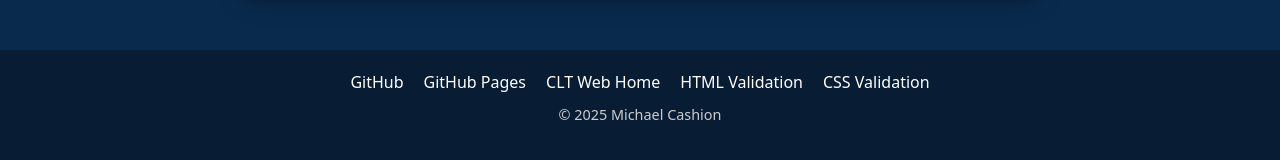
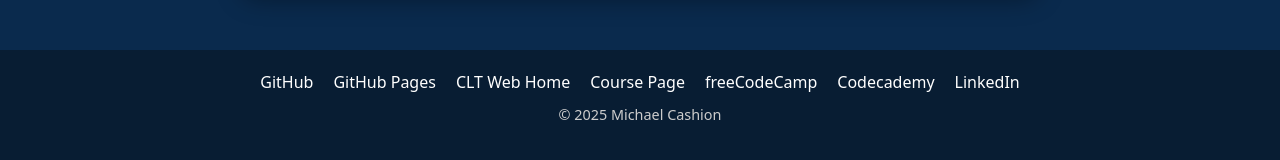
Before and after one commit to mcashio5/itis3135-react, a React (Vite) app: page / in a window 1280 px wide. Shown: the part 197-357 px from the top of the page. Built offline with nearby package versions, Linux system fonts and the light colour scheme.

Commit message:
Update Footer.jsx

```diff
--- a/src/Footer.jsx
+++ b/src/Footer.jsx
@@ -1,14 +1,49 @@
-export default function Footer() {
+// src/Footer.jsx
+function Footer() {
   return (
-    <footer>
-      <nav>
-        <a href="https://github.com/mcashio5" target="_blank">GitHub</a>
-        <a href="https://mcashio5.github.io/" target="_blank">GitHub Pages</a>
-        <a href="https://webpages.charlotte.edu/mcashio5/" target="_blank">CLT Web Home</a>
-        <a href="https://validator.w3.org/nu/?doc=referer" target="_blank">HTML Validation</a>
-        <a href="https://jigsaw.w3.org/css-validator/validator?uri=referer" target="_blank">CSS Validation</a>
+    <footer className="site-footer">
+      <nav className="footer-nav">
+        <a href="https://github.com/mcashio5" target="_blank" rel="noreferrer">
+          GitHub
+        </a>
+        <a href="https://mcashio5.github.io/" target="_blank" rel="noreferrer">
+          GitHub Pages
+        </a>
+        <a
+          href="https://webpages.charlotte.edu/mcashio5/"
+          target="_blank"
+          rel="noreferrer"
+        >
+          CLT Web Home
+        </a>
+        <a href="https://mcashio5.github.io/itis3135/" target="_blank" rel="noreferrer">
+          Course Page
+        </a>
+        <a
+          href="https://www.freecodecamp.org/mcashio5"
+          target="_blank"
+          rel="noreferrer"
+        >
+          freeCodeCamp
+        </a>
+        <a
+          href="https://www.codecademy.com/profiles/mcashio5"
+          target="_blank"
+          rel="noreferrer"
+        >
+          Codecademy
+        </a>
+        <a
+          href="https://www.linkedin.com/in/michael-cashion-a891082b6/"
+          target="_blank"
+          rel="noreferrer"
+        >
+          LinkedIn
+        </a>
       </nav>
-      <p>© 2025 Michael Cashion</p>
+      <p>&copy; 2025 Michael Cashion</p>
     </footer>
   );
 }
+
+export default Footer;
```
